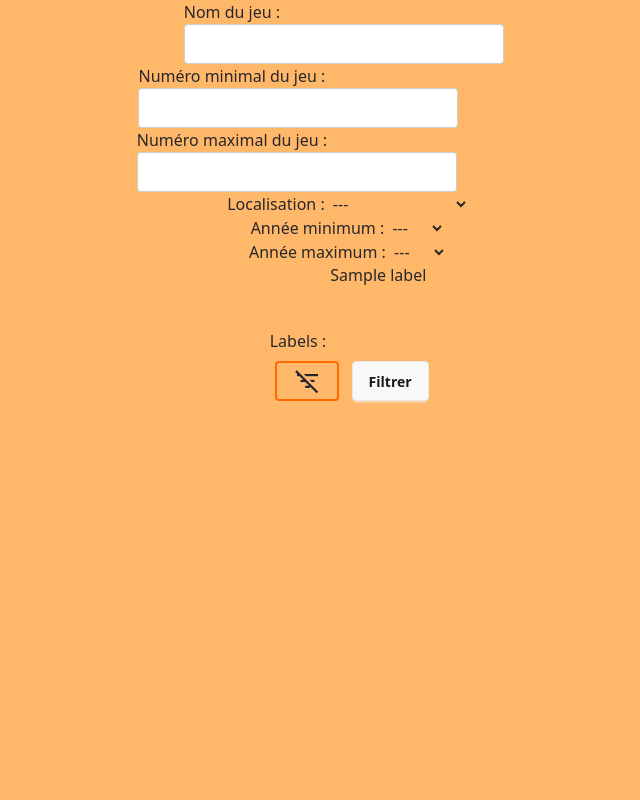
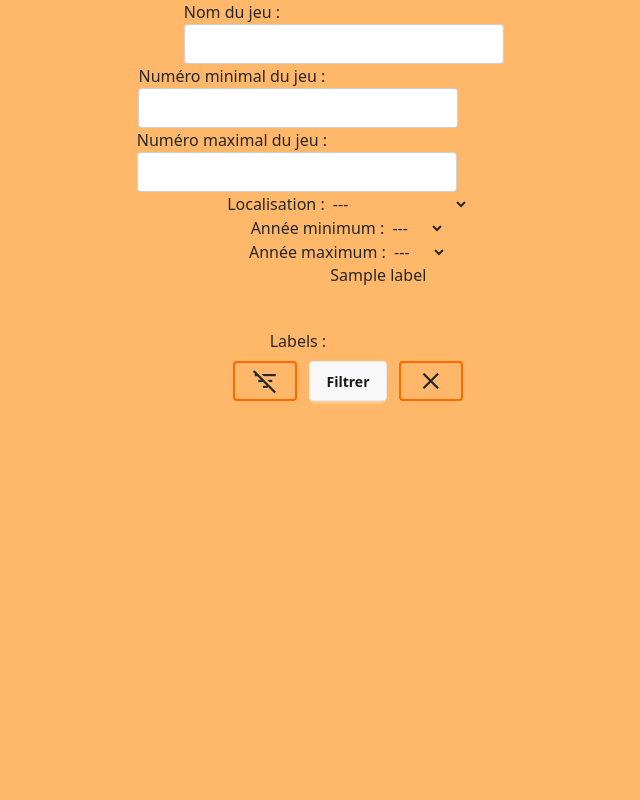
Before and after one commit to mopalion/licornejoueuse, a Django app: page /inventory/ in a window 1280 px wide, after a click on "filter_list". Shown: the whole page, without its empty margins (292-932 px from the left). Run offline with Django 5.2, Linux system fonts and the light colour scheme; a user stored in the database is signed in; tables that the repository leaves empty hold one stand-in row (values such as "Sample post"); style sheets or scripts are compiled from the project's sources; some libraries are stand-ins or nearby versions.

Commit message:
feat: add close button to filter and actions modal

```diff
--- a/games/templates/games/inventory_index.html
+++ b/games/templates/games/inventory_index.html
@@ -13,6 +13,7 @@
 
       <button type="button" onclick="empty_filters()" class="btn btn-outline m-2 border-orange-500 border-2 flex-1"><span class="material-symbols-outlined text-base">filter_list_off</span></button>
       <input type="submit" value="Filtrer" class="btn">
+      <a href="#" class="btn btn-outline m-2 border-orange-500 border-2 flex-1"><span class="material-symbols-outlined text-base">close</span></a>
   </div>
   <div class="btn btn-outline m-2 border-orange-500 border-2 flex-1"><a href="{% url 'add_game' %}"><span class="material-symbols-outlined text-base">add_circle</span></a></div>
   <a href="#modal_shortcuts" class="block btn btn-outline m-2 border-orange-500 border-2 flex-1"><span class="material-symbols-outlined text-base">align_center</span></a>
@@ -32,6 +33,7 @@
       <input class="radio bg-pink-100 mr-2" type="radio" id="print_labels" name="actions" value="print_labels" /><label for="print_labels">Impression des étiquettes</label>
       <br>
       <input type="submit" value="Go" class="btn m-2">
+      <a href="#" class="btn btn-outline m-2 border-orange-500 border-2 flex-1"><span class="material-symbols-outlined text-base">close</span></a>
   </div>
 
 </div>
--- a/licornejoueuse/templates/main.html
+++ b/licornejoueuse/templates/main.html
@@ -6,7 +6,7 @@
   <meta name="viewport" content="width=device-width, initial-scale=1.0" />
 	<title>Licorne Joueuse</title>
   {% tailwind_css %}
-  <link href="https://fonts.googleapis.com/css2?family=Material+Symbols+Outlined&icon_names=action_key,add_circle,align_center,crisis_alert,filter_list,filter_list_off,login,logout,shelves,view_list" rel="stylesheet">
+  <link href="https://fonts.googleapis.com/css2?family=Material+Symbols+Outlined&icon_names=action_key,add_circle,align_center,close,crisis_alert,filter_list,filter_list_off,login,logout,shelves,view_list" rel="stylesheet">
   <style type="text/css">
     .material-symbols-outlined.text-base {
       font-size: 2em;
```
